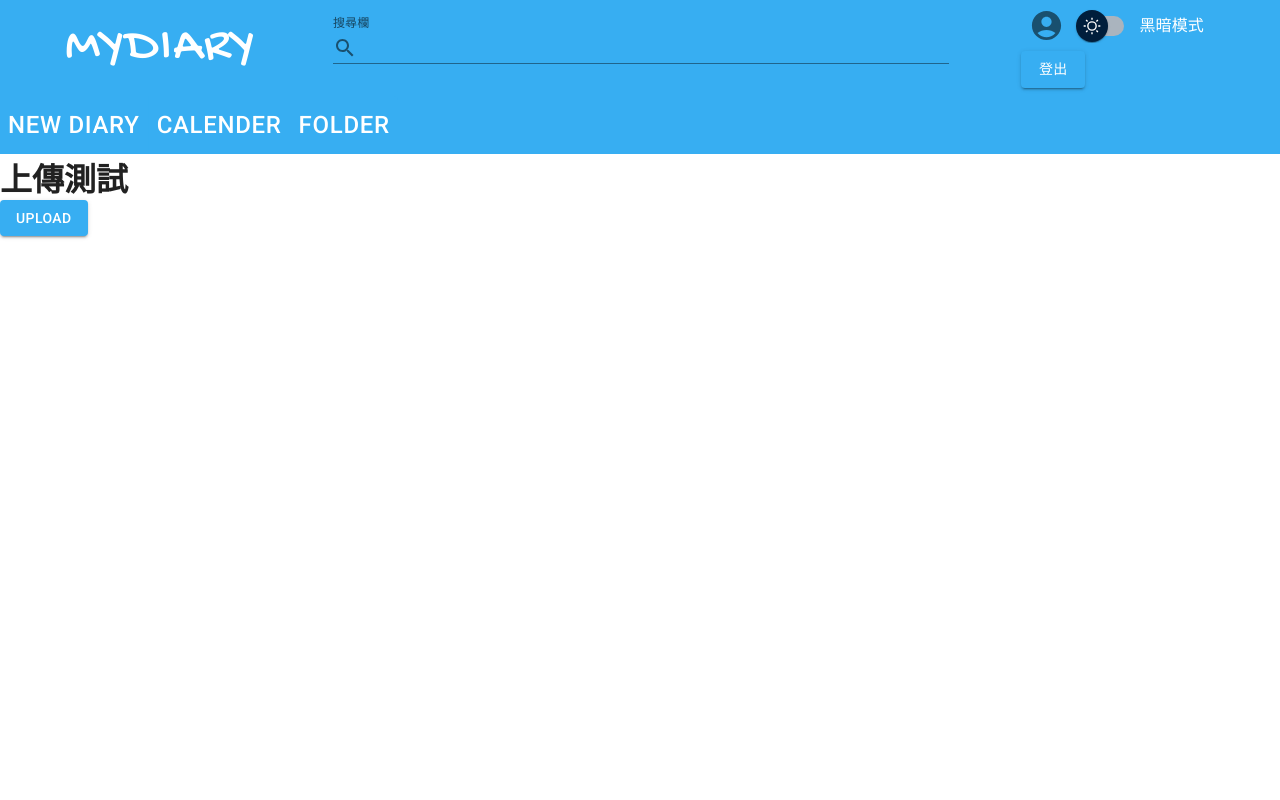
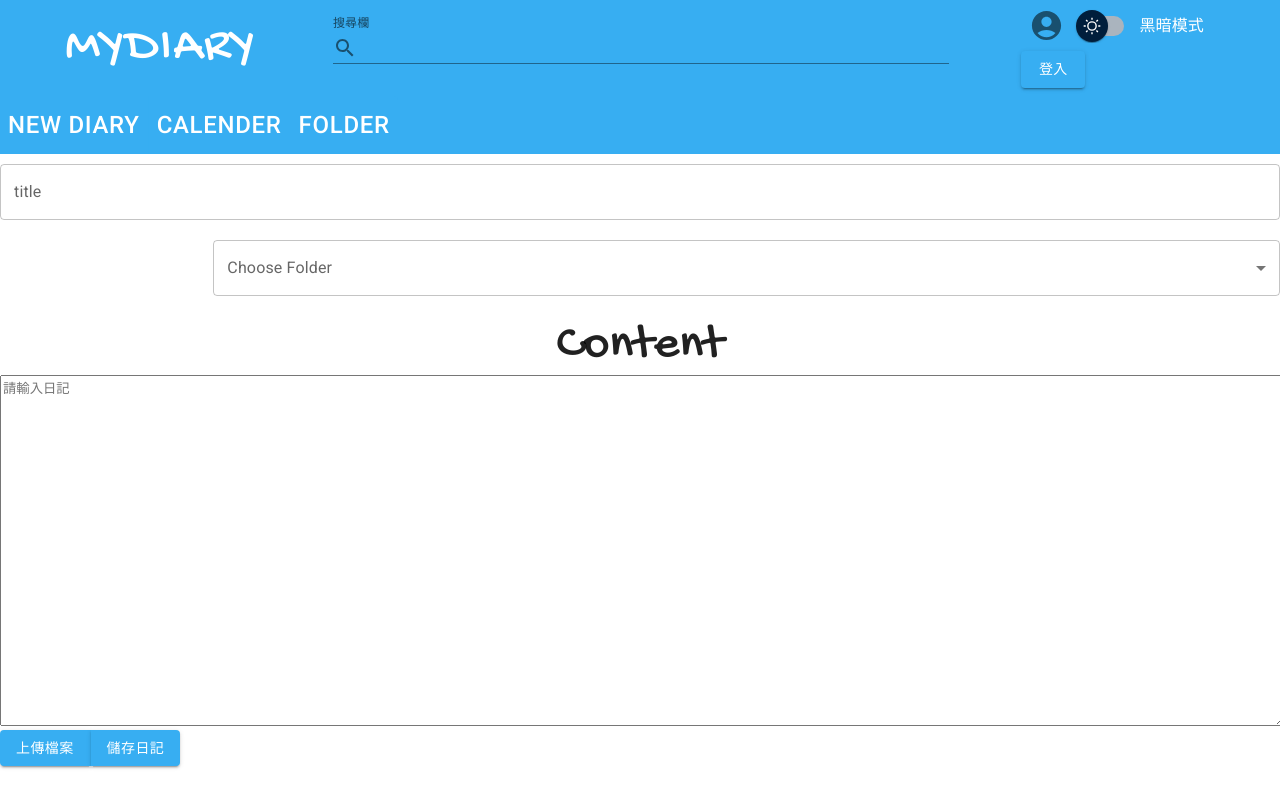
Before and after one commit to allen3325/SoftWareProject, a React (Create React App) app in the folder frontend/: page /newDiary in a window 1280 px wide. Built offline with nearby package versions, Linux system fonts and the light colour scheme.

Commit message:
feat: createDiaryPage template done.

```diff
--- a/frontend/src/App.js
+++ b/frontend/src/App.js
@@ -44,7 +44,7 @@ function App() {
   return (
     <ThemeProvider theme={theme}>
       <Paper elevation={0}>
-        <Header isLogin={true} onChangeDarkMode={changeDarkMode} propsDarkMode={darkMode} />
+        <Header isLogin={false} onChangeDarkMode={changeDarkMode} propsDarkMode={darkMode} />
         <Routes>
           <Route exact path="/" element={<HomePage />} />{" "}
           <Route exact path="about" element={<AboutPage />} />{" "}
--- a/frontend/src/components/Header/SearchForm.js
+++ b/frontend/src/components/Header/SearchForm.js
@@ -3,15 +3,8 @@ import Search from "@material-ui/icons/Search";
 import TextField from "@material-ui/core/TextField";
 import InputAdornment from "@material-ui/core/InputAdornment";
 import styled from "@emotion/styled";
-import { InputBase } from "@material-ui/core";
 
 function SearchForm() {
-  const ColorTextField = styled(TextField)(({ theme }) => ({
-    color: "white",
-    fontFamily: ["Gochi Hand"],
-    fontSize: 50,
-  }));
-
   return (
     <TextField
       margin="normal"
--- a/frontend/src/components/Header/SmallHeader.js
+++ b/frontend/src/components/Header/SmallHeader.js
@@ -15,7 +15,7 @@ const MyThemeComponent = styled(Button)(({ theme }) => ({
 const SmallHeader = () => {
     return (
         <div>
-            <ButtonGroup className="ButtonGroup" variant="text" aria-label="text button group">
+            <ButtonGroup className="ButtonGroup" variant="text">
                 <MyThemeComponent href="/newDiary">new diary</MyThemeComponent>
                 <MyThemeComponent href="/calenderSearch">calender</MyThemeComponent>
                 <MyThemeComponent href="/folderPage">folder</MyThemeComponent>
--- a/frontend/src/components/LoginPage/LoginPage.js
+++ b/frontend/src/components/LoginPage/LoginPage.js
@@ -29,10 +29,12 @@ function LoginPage() {
   const handleSubmit = (event) => {
     event.preventDefault();
     const data = new FormData(event.currentTarget);
+    console.log("data is "+data.toString())
     // eslint-disable-next-line no-console
     console.log({
       email: data.get('email'),
       password: data.get('password'),
+      remeber: data.get('password'),
     });
   };
 
@@ -84,7 +86,7 @@ function LoginPage() {
               fullWidth
               variant="contained"
               sx={{ mt: 3, mb: 2 }}
-              href="/"
+              // href="/"
             >
               Sign In
             </Button>
--- /dev/null
+++ b/frontend/src/components/NewDiaryPage/DatePicker.js
@@ -0,0 +1,28 @@
+import React from 'react';
+import DesktopDatePicker from '@mui/lab/DesktopDatePicker';
+import LocalizationProvider from "@mui/lab/LocalizationProvider";
+import AdapterDateFns from "@mui/lab/AdapterDateFns";
+import { TextField } from '@mui/material';
+
+
+const DatePicker = (props) => {
+    const [value, setValue] = React.useState(new Date());
+    const handleDateChange = (newValue) => {
+        // console.log(newValue);
+        props.onChangeDate(newValue);
+        setValue(newValue);
+    };
+    return (
+        <LocalizationProvider dateAdapter={AdapterDateFns}>
+            <DesktopDatePicker
+                label="Date"
+                inputFormat="MM/dd/yyyy"
+                value={value}
+                onChange={handleDateChange}
+                renderInput={(params) => <TextField {...params} />}
+            />
+        </LocalizationProvider>
+    )
+}
+
+export default DatePicker;
--- /dev/null
+++ b/frontend/src/components/NewDiaryPage/FolderChoose.js
@@ -0,0 +1,28 @@
+import React from "react";
+import { FormControl, InputLabel, Select, MenuItem } from "@mui/material";
+
+const FolderChoose = (props) => {
+    const [folder, setFolder] = React.useState('');
+    const handleFolderChange = (event) => {
+        props.onChangeFolder(event.target.value)
+        setFolder(event.target.value);
+    };
+    return (
+        <FormControl fullWidth>
+            <InputLabel id="demo-simple-select-label">Choose Folder</InputLabel>
+            <Select
+                labelId="demo-simple-select-label"
+                id="demo-simple-select"
+                value={folder}
+                label="Folder"
+                onChange={handleFolderChange}
+            >
+                <MenuItem value={"Folder1"}>Folder1</MenuItem>
+                <MenuItem value={"Folder2"}>Folder2</MenuItem>
+                <MenuItem value={"Folder3"}>Folder3</MenuItem>
+            </Select>
+        </FormControl>
+    )
+}
+
+export default FolderChoose;
--- a/frontend/src/components/NewDiaryPage/NewDiaryPage.js
+++ b/frontend/src/components/NewDiaryPage/NewDiaryPage.js
@@ -1,28 +1,68 @@
-import React from "react"
+import React, { useEffect } from "react"
+import { Grid, TextField } from "@mui/material";
+import DatePicker from "./DatePicker";
+import FolderChoose from "./FolderChoose";
+import TextArea from "./TextArea";
+import UploadButton from "./UploadButton";
 import { Button } from "@material-ui/core";
-import styled from "@emotion/styled";
+import { ButtonGroup } from "@mui/material";
 
-const Input = styled('input')({
-    display: 'none',
-});
-
-const upload = () => {
-    const inputElement = document.getElementById("contained-button-file");
-    console.log(inputElement.files[0]);
-}
 
 
 const NewDiaryPage = () => {
+    let title = "";
+    let date = new Date();
+    let folder = "";
+    let content = "";
+    const handleTitleChange = (event) => {
+        title = (event.target.value);
+    }
+    const handleDateChange = (enteredDate) => {
+        date = enteredDate;
+    }
+    const handleFolderChange = (enteredFolder) => {
+        folder = enteredFolder;
+    }
+    const handleContentChange = (enteredContent) => {
+        content = enteredContent;
+    }
+    const storeDiary = () => {
+        console.log("title is " + title);
+        console.log("date is " + date.toTimeString());
+        console.log("folder is " + folder);
+        console.log("content is " + content);
+    }
     return (
         <div>
-            <h1>上傳測試</h1>
-            <label htmlFor="contained-button-file">
-                <Input accept="image/*" id="contained-button-file" multiple type="file" onChange={upload} />
-                <Button variant="contained" component="span">
-                    Upload
-                </Button>
-            </label>
-        </div>
+            <Grid>
+                <TextField style={{ padding: "0px 0px 30px 0px", position: "relative", top: "10px" }} fullWidth label="title" id="title" onChange={handleTitleChange} />
+            </Grid>
+            <Grid
+                container
+                direction="row"
+                justifyContent="space-around"
+                alignItems="flex-start"
+                style={{ padding: "0px 0px 20px 0px" }}
+            >
+                <Grid item xs={2}>
+                    <DatePicker onChangeDate={handleDateChange} />
+                </Grid>
+                <Grid item xs={10}>
+                    <FolderChoose onChangeFolder={handleFolderChange} />
+                </Grid>
+
+            </Grid>
+            <Grid><p>Content</p></Grid>
+            <Grid>
+                <TextArea onChangeContent={handleContentChange} />
+            </Grid>
+            <Grid>
+                <ButtonGroup style={{width:"100%"}} className="ButtonGroup" variant="text">
+                    <UploadButton/>
+                    <Button Button variant="contained" component="span" onClick={storeDiary}>儲存日記</Button>
+                </ButtonGroup>
+            </Grid>
+        </div >
     )
 }
 
--- /dev/null
+++ b/frontend/src/components/NewDiaryPage/TextArea.js
@@ -0,0 +1,20 @@
+import * as React from 'react';
+import TextareaAutosize from '@mui/material/TextareaAutosize';
+
+const TextArea = (props) => {
+    const handleContentChange = (event) => {
+        // console.log("value is " + event.target.value);
+        props.onChangeContent(event.target.value);
+    }
+    return (
+        <TextareaAutosize
+            minRows={23}
+            maxRows={23}
+            placeholder="請輸入日記"
+            style={{ width: "100%" }}
+            onChange={handleContentChange}
+        />
+    )
+}
+
+export default TextArea;
--- /dev/null
+++ b/frontend/src/components/NewDiaryPage/UploadButton.js
@@ -0,0 +1,25 @@
+import { Button } from "@material-ui/core";
+import styled from "@emotion/styled";
+
+const Input = styled('input')({
+    display: 'none',
+});
+
+const upload = () => {
+    const inputElement = document.getElementById("contained-button-file");
+    console.log(inputElement.files[0]);
+}
+
+
+const UploadButton = () => {
+    return (
+        <label htmlFor="contained-button-file">
+            <Input accept="image/*" id="contained-button-file" multiple type="file" onChange={upload} />
+            <Button variant="contained" component="span" >
+                上傳檔案
+            </Button>
+        </label>
+    )
+}
+
+export default UploadButton;
```
